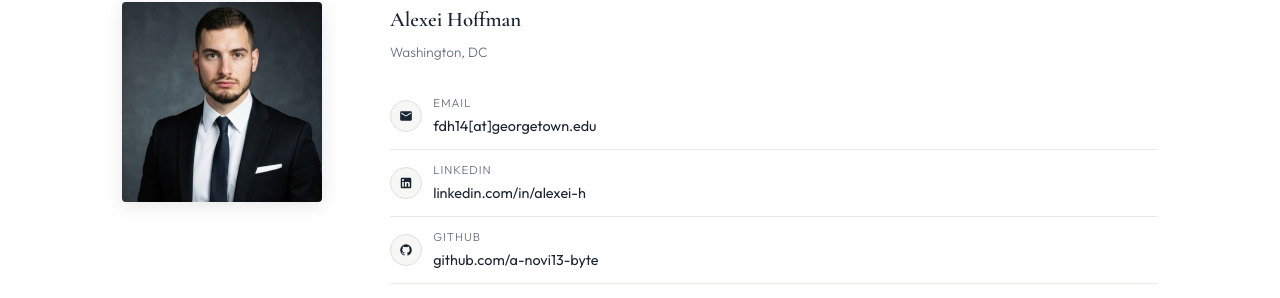
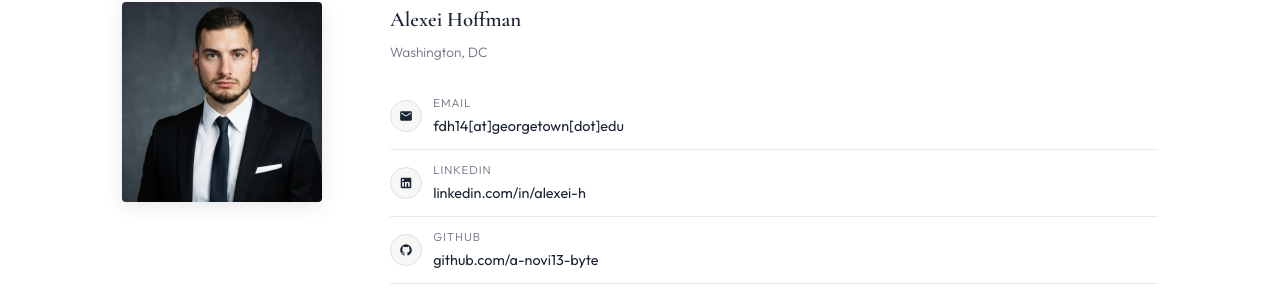
Before and after one commit to a-novi13-byte/a-novi13-byte.github.io, a Jekyll site: the page built from contact.html, in a window 1280 px wide. Shown: the part 229-527 px from the top of the page. Built offline with Jekyll 4.4.1, drawn with Linux system fonts in a browser that asks for light colours.

Commit message:
Update contact.html

```diff
--- a/contact.html
+++ b/contact.html
@@ -19,7 +19,7 @@ permalink: /contact/
       <ul class="contact-list">
         <li>
           <div class="contact-icon"><svg viewBox="0 0 24 24"><path d="M20 4H4c-1.1 0-2 .9-2 2v12c0 1.1.9 2 2 2h16c1.1 0 2-.9 2-2V6c0-1.1-.9-2-2-2zm0 4l-8 5-8-5V6l8 5 8-5v2z"/></svg></div>
-          <div><span class="contact-label">Email</span><span class="contact-value">fdh14[at]georgetown.edu</span></div>
+          <div><span class="contact-label">Email</span><span class="contact-value">fdh14[at]georgetown[dot]edu</span></div>
         </li>
         <li>
           <div class="contact-icon"><svg viewBox="0 0 24 24"><path d="M19 3a2 2 0 0 1 2 2v14a2 2 0 0 1-2 2H5a2 2 0 0 1-2-2V5a2 2 0 0 1 2-2h14m-.5 15.5v-5.3a3.26 3.26 0 0 0-3.26-3.26c-.85 0-1.84.52-2.32 1.3v-1.11h-2.79v8.37h2.79v-4.93c0-.77.62-1.4 1.39-1.4a1.4 1.4 0 0 1 1.4 1.4v4.93h2.79M6.88 8.56a1.68 1.68 0 0 0 1.68-1.68c0-.93-.75-1.69-1.68-1.69a1.69 1.69 0 0 0-1.69 1.69c0 .93.76 1.68 1.69 1.68m1.39 9.94v-8.37H5.5v8.37h2.77z"/></svg></div>
```
